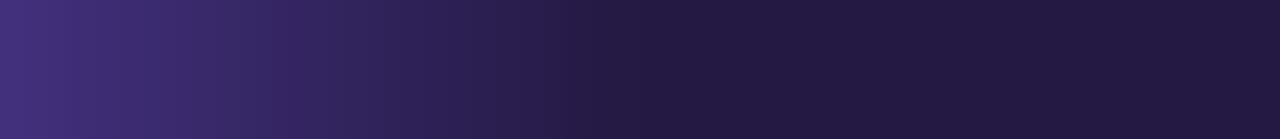
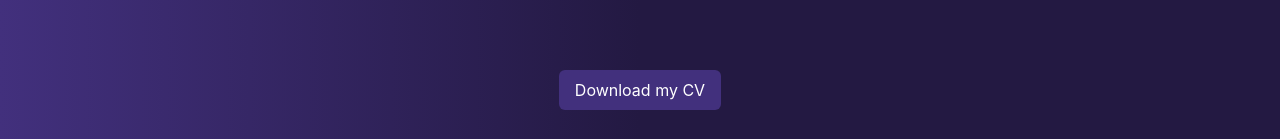
Before and after one commit to chechna9/Portfolio2.0, a React (Create React App) app: page / in a window 1280 px wide. Shown: the part 3458-3597 px from the top of the page. Built offline with nearby package versions, Linux system fonts and the light colour scheme.

Commit message:
added download cv button

```diff
--- a/src/sections/contactMe.tsx
+++ b/src/sections/contactMe.tsx
@@ -25,6 +25,14 @@ const ContactMe = () => {
           </a>
         </div>
       </div>
+      {/* download my cv button */}
+      <a
+        href="/my_cv.pdf"
+        download
+        className="bg-prim2 text-white px-4 py-2 rounded-md mt-5 mx-auto"
+      >
+        Download my CV
+      </a>
     </div>
   );
 };
```
Also changed, not shown: 1 other file (tests, documents, lock files or other folders).
